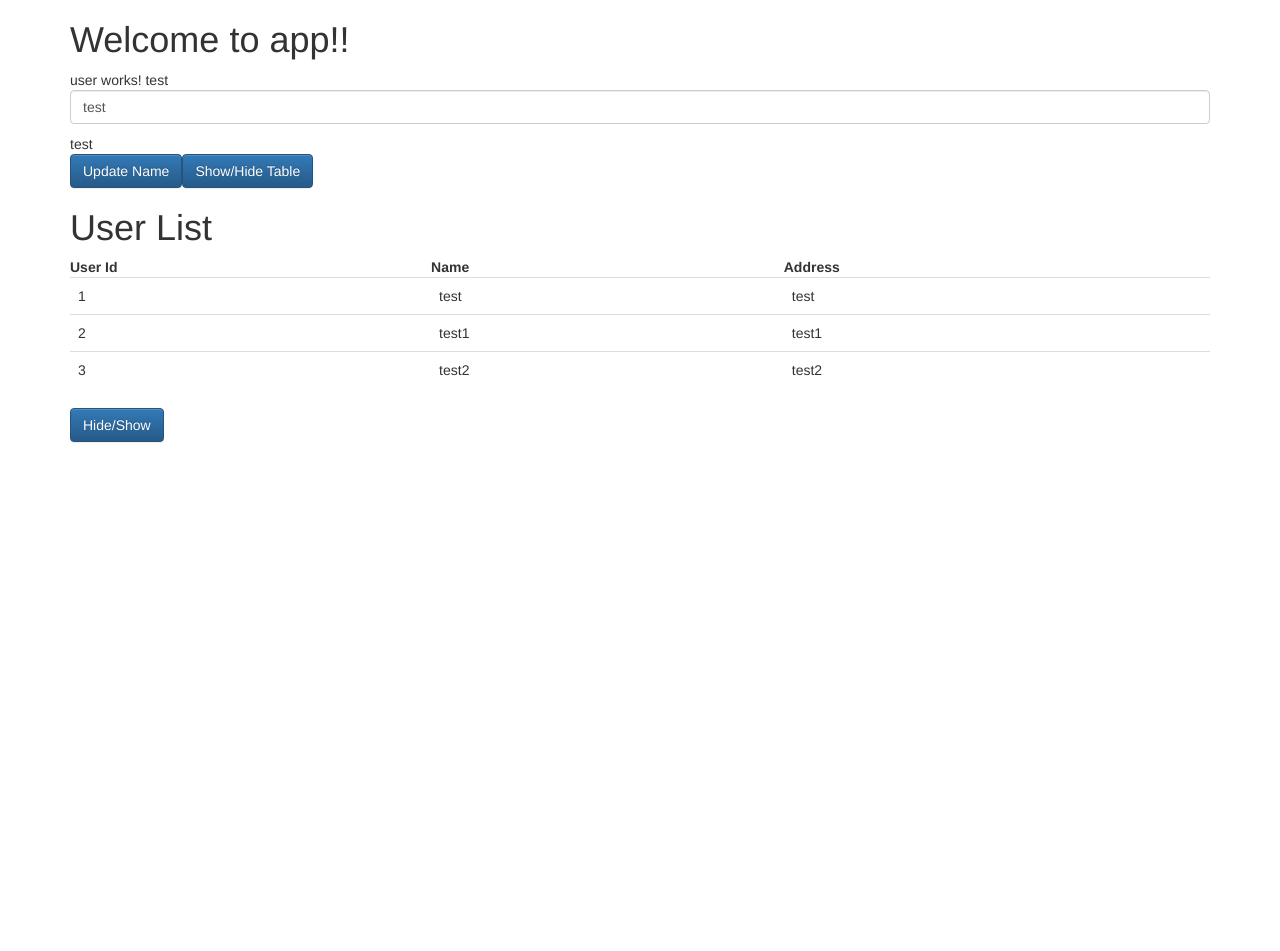
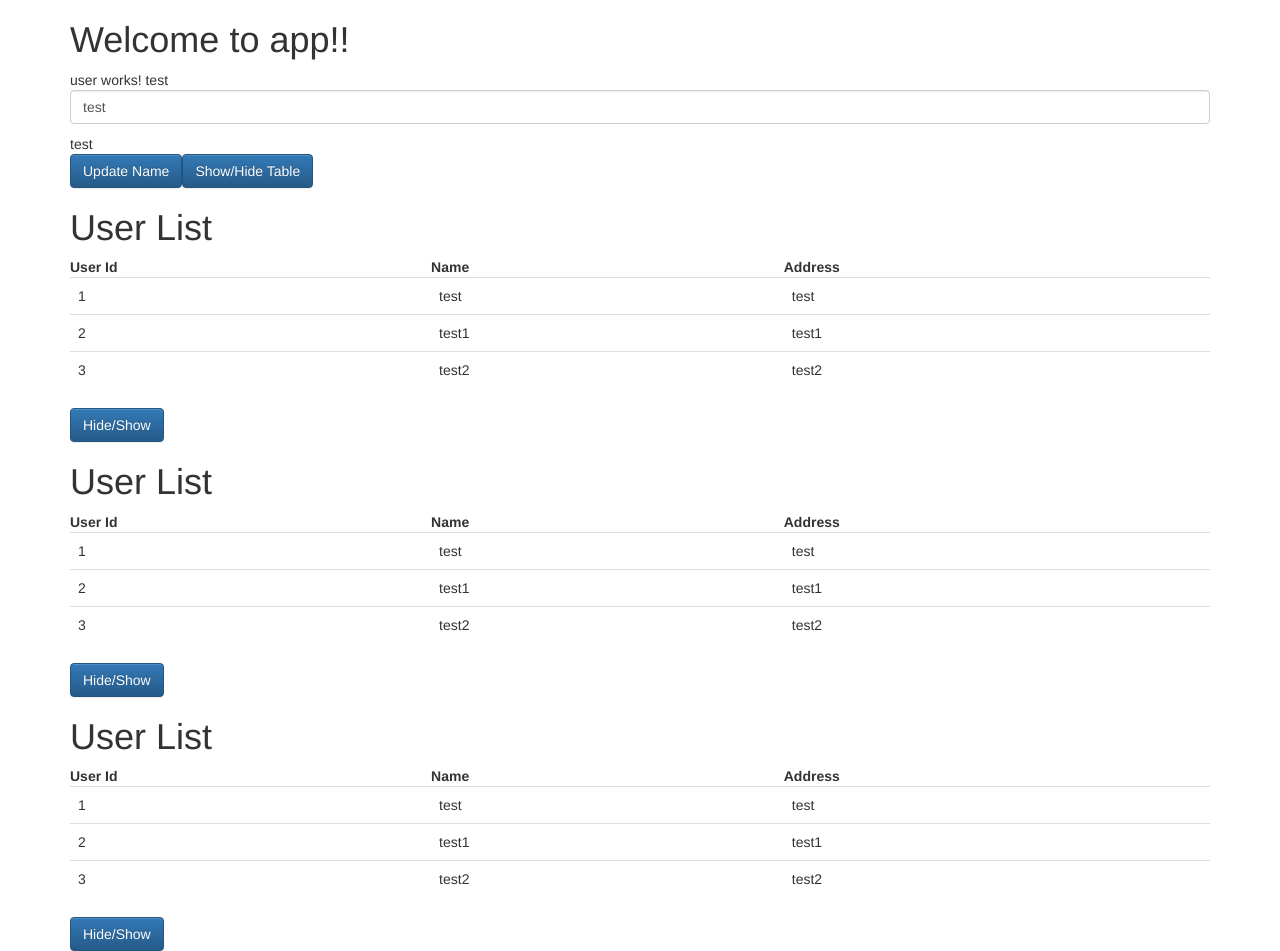
Before and after one commit to santoshyadav198613/Angular4-LIPS, an Angular app: page / in a window 1280 px wide. Before the commit the page ends 800 px from the top, so only its background shows below. Built offline with nearby package versions, Linux system fonts and the light colour scheme.

Commit message:
added viewchild and viewchildren

```diff
--- a/src/app/user/user.component.html
+++ b/src/app/user/user.component.html
@@ -6,3 +6,5 @@
 <button class="btn btn-primary" (click)="updateName()">Update Name</button>
 <button class="btn btn-primary" (click)="toggle()">Show/Hide Table</button>
 <app-userdetail [users]="userList" [title]="'User List'" (onHide)="toggleVisible($event)"></app-userdetail>
+<app-userdetail [users]="userList" [title]="'User List'" (onHide)="toggleVisible($event)"></app-userdetail>
+<app-userdetail [users]="userList" [title]="'User List'" (onHide)="toggleVisible($event)"></app-userdetail>
--- a/src/app/user/user.component.ts
+++ b/src/app/user/user.component.ts
@@ -1,4 +1,5 @@
-import { Component, OnInit } from '@angular/core';
+import { Component, OnInit, ViewChild, ViewChildren, QueryList } from '@angular/core';
+import { UserdetailComponent } from './userdetail/userdetail.component';
 
 @Component({
   selector: 'app-user',
@@ -11,17 +12,32 @@ export class UserComponent {
     userId: 2, name: 'test1', address: 'test1'
   }, { userId: 3, name: 'test2', address: 'test2' }];
   toggleTable = true;
+  @ViewChild(UserdetailComponent)
+  userDetails: UserdetailComponent;
+  @ViewChildren(UserdetailComponent)
+  userDetailList: QueryList<UserdetailComponent>;
   constructor() { }
+
+  // ngOnChanges(obj: SimpleChanges) {
+  //   let data = obj;
+  // }
 
   ngOnInit() {
     this.name = 'test';
   }
+
+  // ngDoCheck() {
+  //   let data = this.name;
+  // }
+
 
   updateName() {
     this.name = 'new name';
   }
 
   toggle() {
+    this.userDetails.hideClick();
+    this.userDetailList.forEach((data) => data.hideClick());
     this.toggleTable = !this.toggleTable;
   }
 
@@ -29,4 +45,6 @@ export class UserComponent {
     this.toggleTable = isVisible;
   }
 
+
+
 }
--- a/src/app/user/userdetail/userdetail.component.html
+++ b/src/app/user/userdetail/userdetail.component.html
@@ -1,5 +1,5 @@
 <h1>{{title}}</h1>
-<table class="table">
+<table class="table" *ngIf="isVisible">
     <thead>
         <th>
             User Id
--- a/src/app/user/userdetail/userdetail.component.ts
+++ b/src/app/user/userdetail/userdetail.component.ts
@@ -17,7 +17,7 @@ export class UserdetailComponent implements OnInit {
 
   hideClick() {
     this.onHide.emit(true);
-    this.isVisible = false;
+    this.isVisible = !this.isVisible;
   }
 
 }
```
Also changed, not shown: src/app/user/component-interaction.txt.
